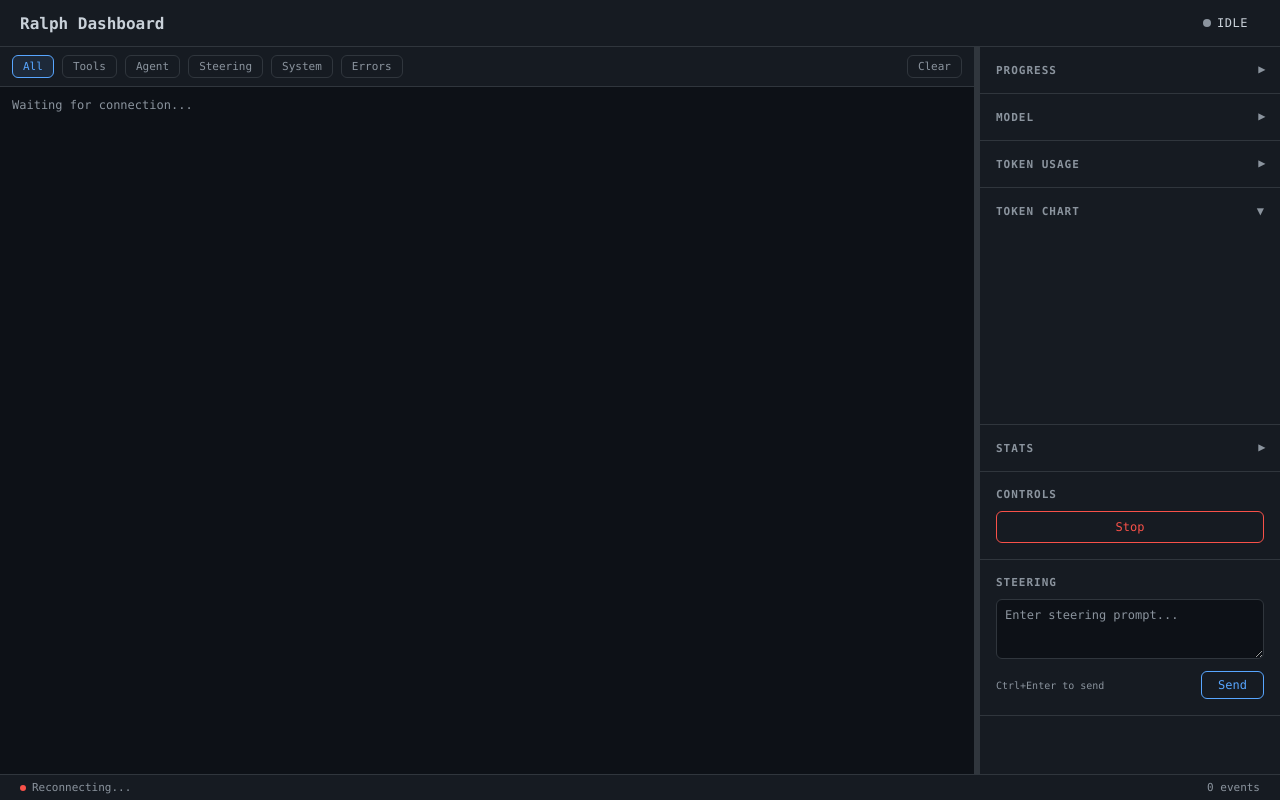
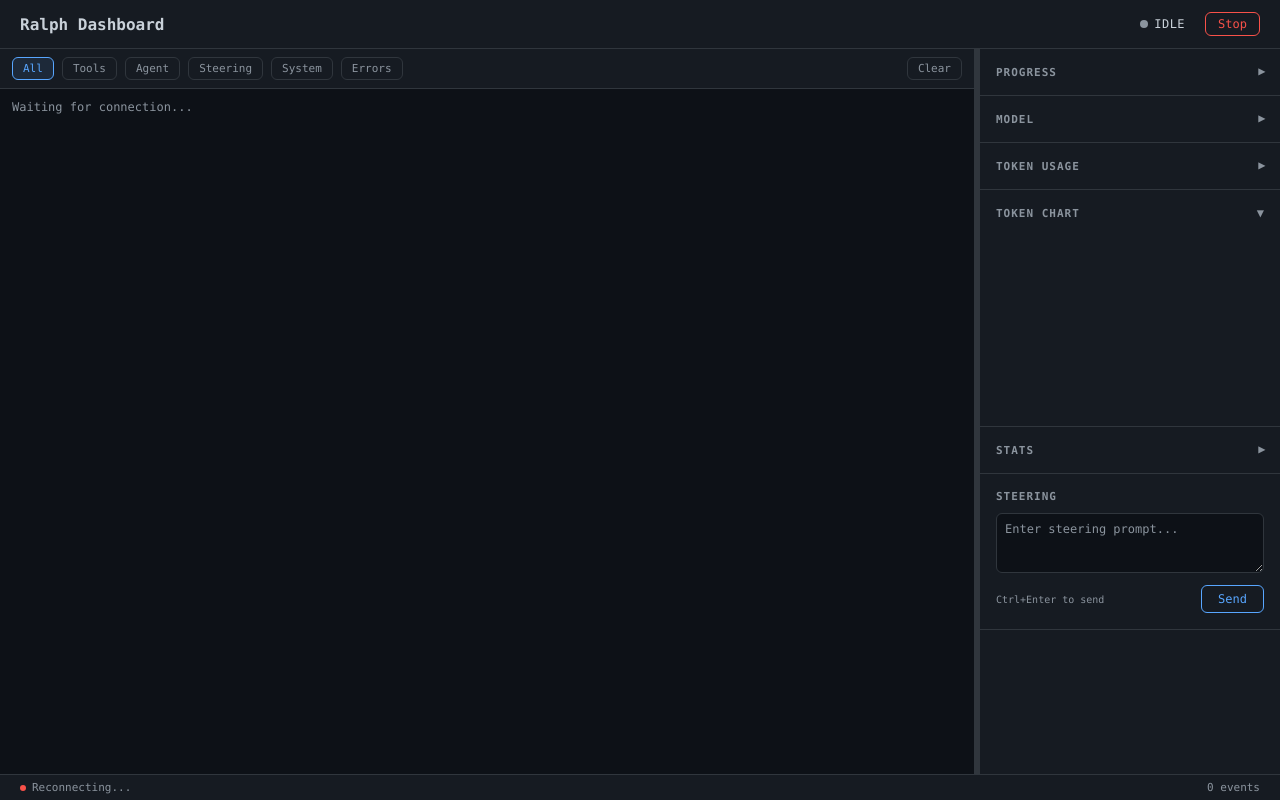
Before and after one commit to lesandiz/agentic-loops, a website: page ralph-dashboard.html in a window 1280 px wide. Drawn offline with Linux system fonts and the light colour scheme; no server answers.

Commit message:
Move Stop button to header bar and remove Controls section
Co-Authored-By: Claude Opus 4.6 (1M context) <noreply@anthropic.com>

```diff
--- a/ralph-dashboard.html
+++ b/ralph-dashboard.html
@@ -436,6 +436,7 @@
       <span class="dot"></span>
       <span id="stateText">idle</span>
     </div>
+    <button class="ctrl-btn danger" id="btnStop" onclick="doStop()" style="padding:4px 12px;font-size:12px">Stop</button>
   </div>
 </div>
 
@@ -557,13 +558,6 @@
           <span class="stat-value" id="toolCount">0</span>
         </div>
         <div class="tool-list" id="toolList"></div>
-      </div>
-    </div>
-
-    <div class="side-section">
-      <h3>Controls</h3>
-      <div class="controls">
-        <button class="ctrl-btn danger" id="btnStop" onclick="doStop()">Stop</button>
       </div>
     </div>
 
```
